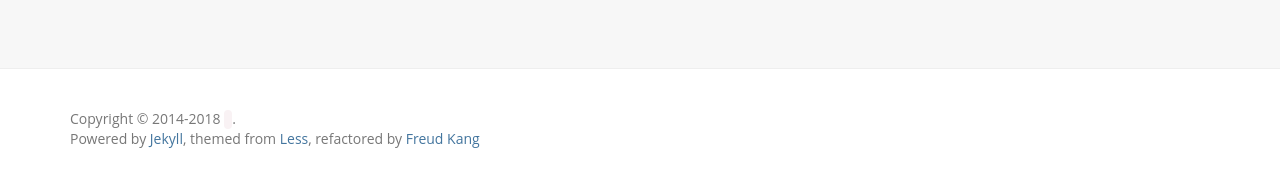
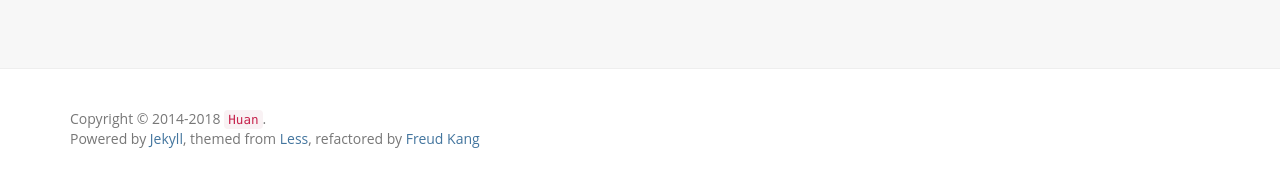
Before and after one commit to fredwangwang/fredwangwang.github.io, a Jekyll site: the page built from index.html, in a window 1280 px wide. Shown: the part 737-913 px from the top of the page. Built offline with Jekyll 4.4.1, drawn with Linux system fonts in a browser that asks for light colours; nearby versions of some CDN libraries; comment, search, counter and statistics services are not loaded.

Commit message:
add site.author

```diff
--- a/_config.yml
+++ b/_config.yml
@@ -13,6 +13,7 @@
 # you will see them accessed via {{ site.title }}, {{ site.email }}, and so on.
 # You can create any custom variable you would like, and they will be accessible
 # in the templates via {{ site.myvariable }}.
+author: Huan
 name: Huan's Blog
 title: Huan
 email: fredwanghuan(at)gmail(dot)com
```
